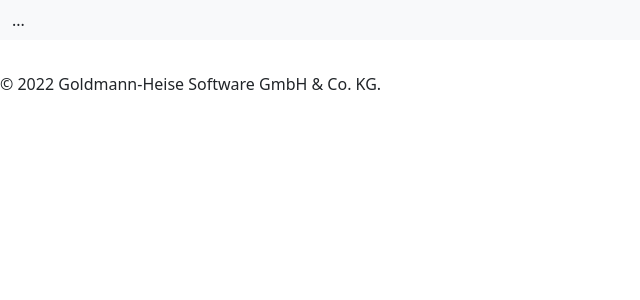
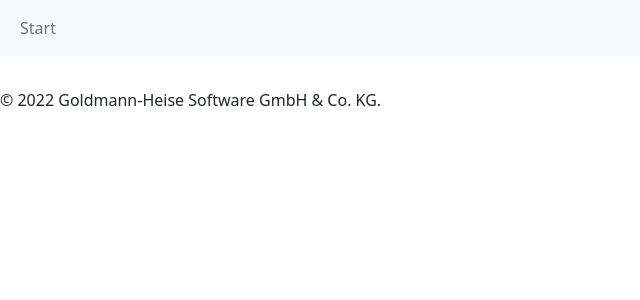
Before and after one commit to juheise/gallery, a Flask app: page /pictures in a window 1280 px wide. Shown: the top 300 px of the page, without its empty margins (0-640 px from the left). Run offline with Flask 2, Linux system fonts and the light colour scheme; data that the repository does not hold is empty; some libraries are stand-ins or nearby versions.

Commit message:
add home link in nav

```diff
--- a/gallery/templates/page_template.html
+++ b/gallery/templates/page_template.html
@@ -22,7 +22,11 @@
                 <span class="navbar-toggler-icon"></span>
             </button>
             <div class="collapse navbar-collapse" id="navbarSupportedContent">
-                ...
+                <ul class="navbar-nav mr-auto">
+                    <li class="nav-item">
+                        <a class="nav-link" href="/">Start</a>
+                    </li>
+                </ul>
             </div>
         </div>
     </nav>
```
